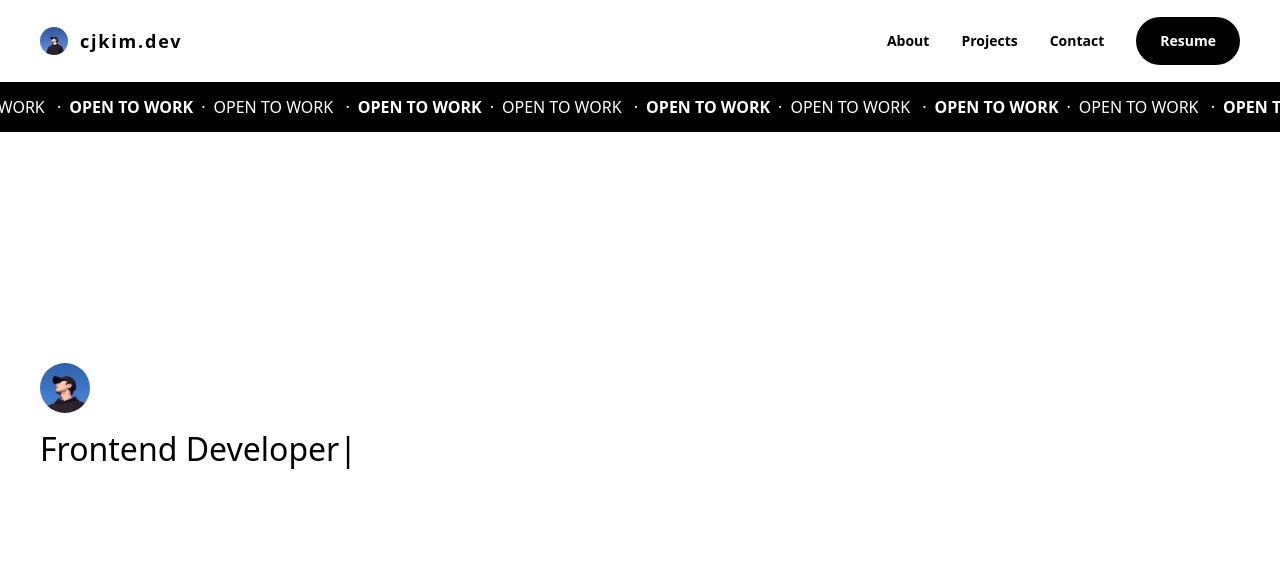
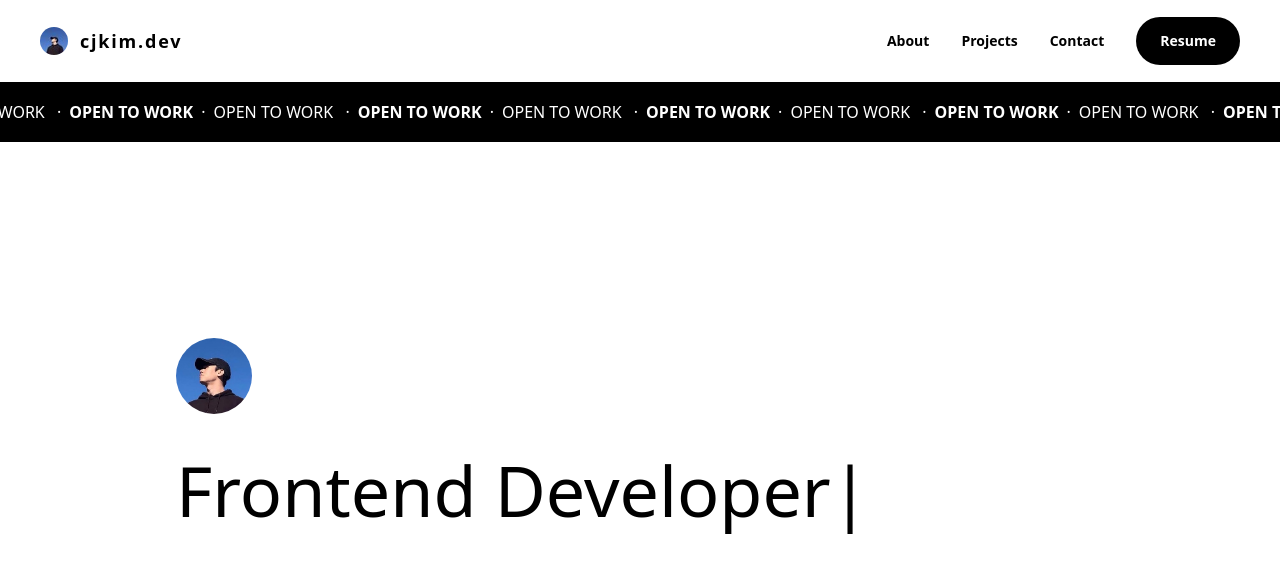
Before and after one commit to cjoak1028/cjoak1028.github.io, a React (Vite) app: page / in a window 1280 px wide. Shown: the top 572 px of the page. Built offline with nearby package versions, Linux system fonts and the light colour scheme.

Commit message:
hero section is responsive to all screen sizes

```diff
--- a/src/App.jsx
+++ b/src/App.jsx
@@ -9,7 +9,7 @@ function App() {
         <Header />
         <Banner />
       </div>
-      <main className="mt-[6.875rem]">
+      <main className="mt-[6.875rem] sm:mt-[8.875rem]">
         <Hero />
       </main>
     </div>
--- a/src/components/Banner.jsx
+++ b/src/components/Banner.jsx
@@ -1,5 +1,4 @@
 import Marquee from "react-fast-marquee";
-import { BANNER_HEIGHT, BANNER_HEIGHT_SM } from "../utils/constants.js";
 
 const Banner = () => {
   const Dot = () => <span className="mx-2">&middot;</span>;
@@ -7,7 +6,7 @@ const Banner = () => {
     <Marquee
       autoFill={true}
       speed={40}
-      className={`bg-black h-[${BANNER_HEIGHT}rem] sm:h-[${BANNER_HEIGHT_SM}rem]`}
+      className="bg-black h-[3.125rem] sm:h-[3.75rem]"
     >
       <p className="text-white uppercase md:text-base">
         <span className="font-bold">open to work</span>
--- a/src/components/Hero.jsx
+++ b/src/components/Hero.jsx
@@ -3,11 +3,11 @@ import { TypeAnimation } from "react-type-animation";
 
 const Hero = () => {
   return (
-    <div className="h-[calc(100vh-6.875rem)] p-10 flex items-center">
+    <div className="h-[calc(100vh-6.875rem)] sm:h-[calc(100vh-8.875rem)] pl-10 sm:pl-16 lg:pl-44 2xl:pl-80 flex items-center bg-white">
       <div className="-translate-y-10">
         <img
           src={HeroImage}
-          className="w-[3.125rem] h-[3.125rem] rounded-full mb-6"
+          className="w-[3.125rem] h-[3.125rem] sm:w-[4.75rem] sm:h-[4.75rem] rounded-full mb-6 sm:mb-10 md:mb-16"
         />
         <TypeAnimation
           sequence={[
@@ -21,7 +21,7 @@ const Hero = () => {
           wrapper="span"
           cursor={true}
           repeat={Infinity}
-          className="heading-lg"
+          className="heading-lg whitespace-nowrap"
         />
       </div>
     </div>
--- a/src/index.css
+++ b/src/index.css
@@ -81,6 +81,13 @@
   .heading-lg {
     font-size: 2rem;
 
+    @media (width >= 640px) {
+      font-size: 3.125rem;
+    }
+
+    @media (width >= 768px) {
+      font-size: 4.375rem;
+    }
   }
 
   .heading-md {
```
